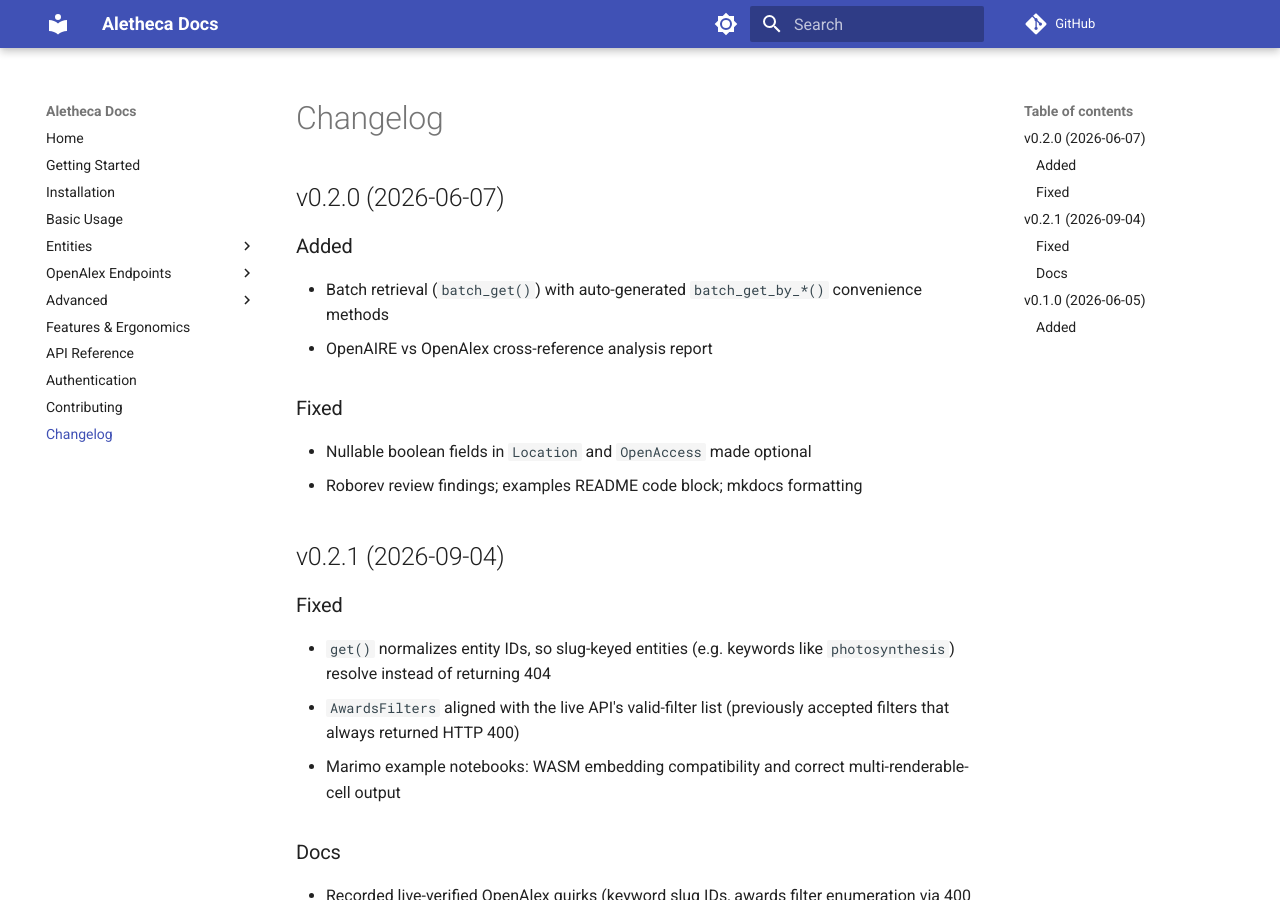
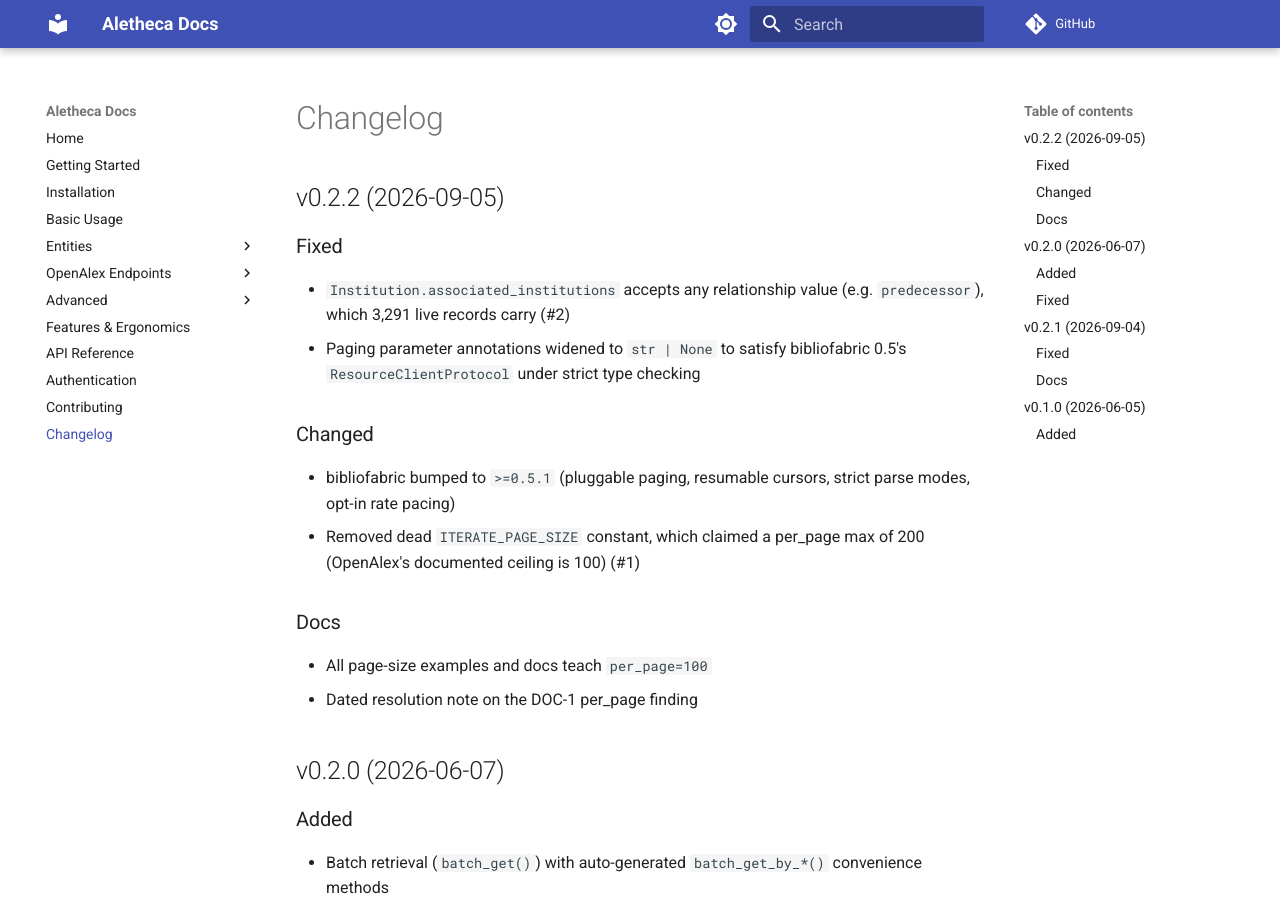
Before and after one commit to utsmok/aletheca, an MkDocs documentation site: the page built from docs/changelog.md, in a window 1280 px wide and 900 px high. Built offline with MkDocs 1.6.1 and Material for MkDocs 9.7.7, drawn with Linux system fonts in a browser that asks for light colours; comment, search, counter and statistics services are not loaded.

Commit message:
Release v0.2.2

```diff
--- a/docs/changelog.md
+++ b/docs/changelog.md
@@ -1,4 +1,23 @@
 # Changelog
+
+## v0.2.2 (2026-09-05)
+
+### Fixed
+- `Institution.associated_institutions` accepts any relationship value
+  (e.g. `predecessor`), which 3,291 live records carry (#2)
+- Paging parameter annotations widened to `str | None` to satisfy
+  bibliofabric 0.5's `ResourceClientProtocol` under strict type checking
+
+### Changed
+- bibliofabric bumped to `>=0.5.1` (pluggable paging, resumable cursors,
+  strict parse modes, opt-in rate pacing)
+- Removed dead `ITERATE_PAGE_SIZE` constant, which claimed a per_page max
+  of 200 (OpenAlex's documented ceiling is 100) (#1)
+
+### Docs
+- All page-size examples and docs teach `per_page=100`
+- Dated resolution note on the DOC-1 per_page finding
+
 ## v0.2.0 (2026-06-07)
 
 ### Added
--- a/pyproject.toml
+++ b/pyproject.toml
@@ -1,6 +1,6 @@
 [project]
 name = "aletheca"
-version = "0.2.1"
+version = "0.2.2"
 description = "Python interface for the OpenAlex API, built on top of the bibliofabric framework."
 authors = [
     {name = "Samuel Mok", email = "s.mok@utwente.nl"}
```
